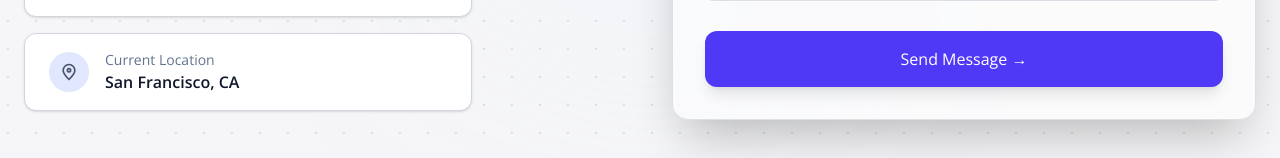
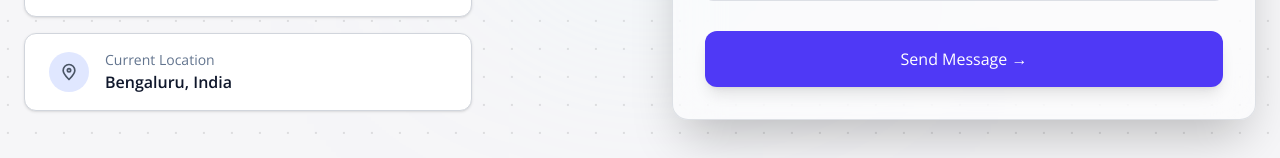
Before and after one commit to officialyash07/portfolio-v3, a React (Vite) app: page /contact in a window 1280 px wide. Shown: the part 547-705 px from the top of the page. Built offline with nearby package versions, Linux system fonts and the light colour scheme.

Commit message:
Change current location

```diff
--- a/src/components/contact/ContactMe.jsx
+++ b/src/components/contact/ContactMe.jsx
@@ -97,7 +97,7 @@ const ContactSection = () => {
                                         Current Location
                                     </p>
                                     <p className="font-semibold text-slate-900 dark:text-white">
-                                        San Francisco, CA
+                                        Bengaluru, India
                                     </p>
                                 </div>
                             </div>
```
